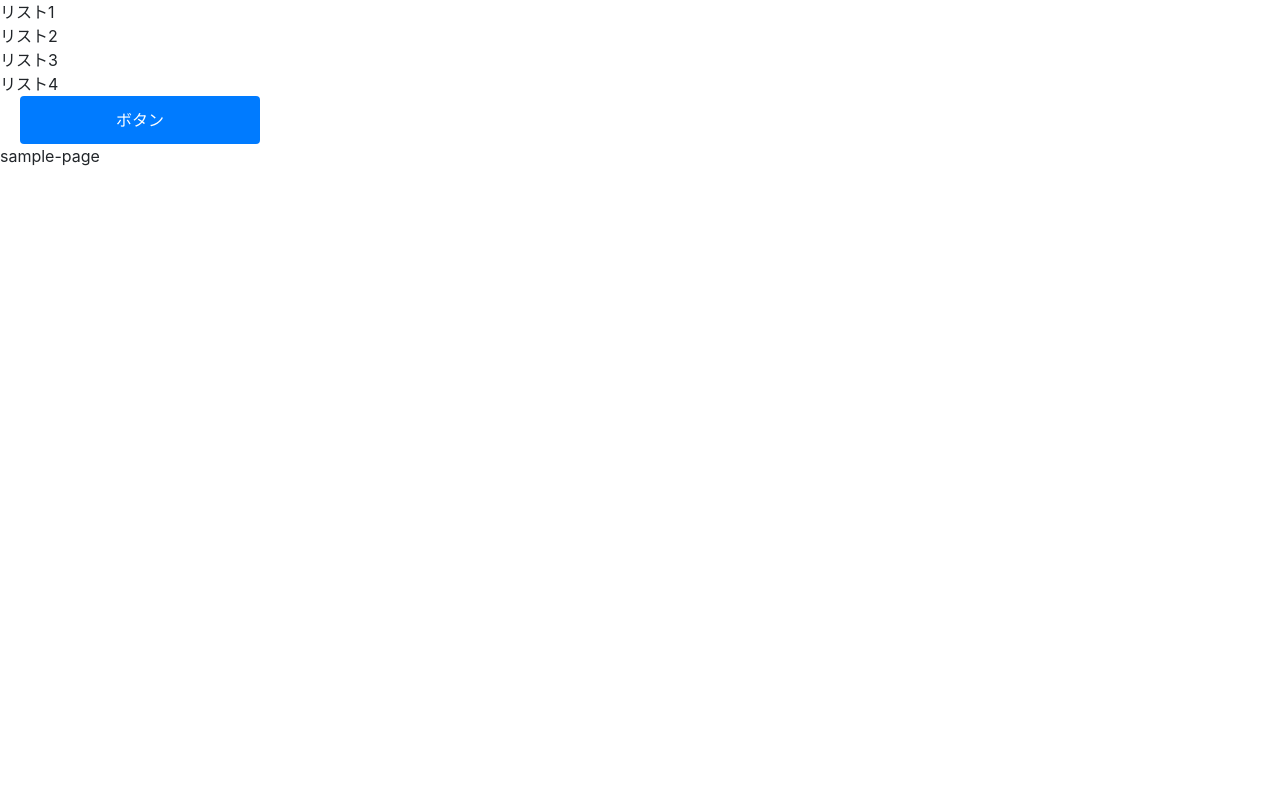
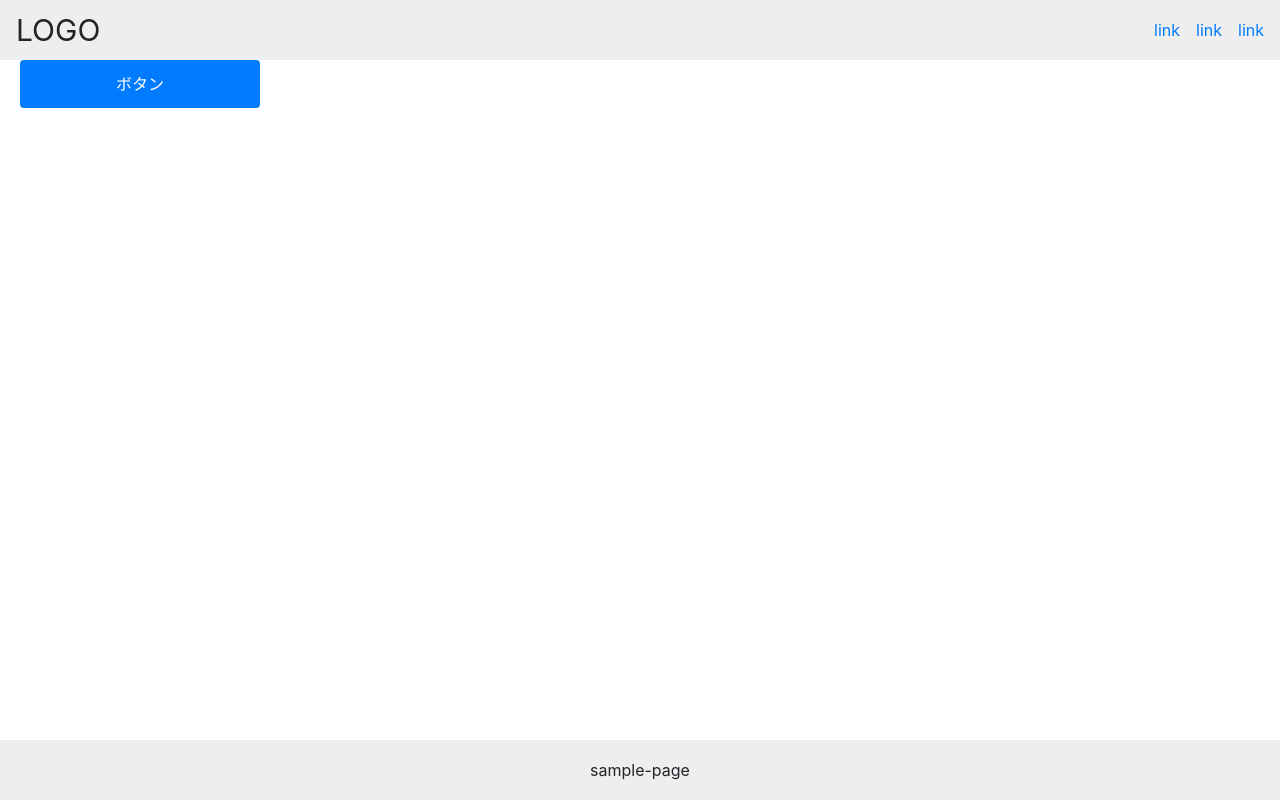
Before and after one commit to kikutetsu/static-template-modern, a website built with webpack: page src/index.html in a window 1280 px wide. Built offline with nearby package versions, Linux system fonts and the light colour scheme.

Commit message:
modify layout style

```diff
--- a/src/assets/style/foundation/_base.scss
+++ b/src/assets/style/foundation/_base.scss
@@ -1,6 +1,3 @@
-@import "./_variables";
-@import "./_functions";
-
 body {
   background-color: $bg-color;
 }
--- /dev/null
+++ b/src/assets/style/layout/_content.scss
@@ -0,0 +1,3 @@
+#content {
+  min-height: calc(100vh - 120px);
+}
--- a/src/assets/style/layout/_footer.scss
+++ b/src/assets/style/layout/_footer.scss
@@ -1,5 +1,6 @@
-.inner {
-  max-width: $ll-boundary;
-  margin: 0 auto;
-  padding: 0 20px;
+#footer {
+  height: 60px;
+  line-height: 60px;
+  background-color: #eee;
+  text-align: center;
 }
--- a/src/assets/style/layout/_header.scss
+++ b/src/assets/style/layout/_header.scss
@@ -1,5 +1,7 @@
-.inner {
-  max-width: $ll-boundary;
-  margin: 0 auto;
-  padding: 0 20px;
+#header {
+  background-color: #eee;
+  display: flex;
+  flex-flow: row wrap;
+  justify-content: space-between;
+  padding: 0 8px;
 }
--- /dev/null
+++ b/src/assets/style/object/project/_header.scss
@@ -0,0 +1,17 @@
+.p-header-logo {
+  font-size: 30px;
+  padding: 0 8px;
+  line-height: 60px;
+}
+
+.p-header-nav {
+  ul {
+    display: flex;
+    li {
+      display: inline-block;
+      padding: 0 8px;
+      line-height: 60px;
+      height: 60px;
+    }
+  }
+}
--- a/src/assets/style/style.scss
+++ b/src/assets/style/style.scss
@@ -1,7 +1,11 @@
+@charset "utf-8";
+
 // ==========================================================================
 // Foundation
 // ==========================================================================
 
+@import "foundation/_variables";
+@import "foundation/_functions";
 @import "foundation/bootstrap-reboot";
 @import "foundation/_base";
 
@@ -9,8 +13,9 @@
 // Layout
 // ==========================================================================
 
+@import "layout/_header";
 @import "layout/_footer";
-@import "layout/_header";
+@import "layout/_content";
 @import "layout/_main";
 @import "layout/_sidebar";
 
@@ -29,6 +34,7 @@
 // Project
 // -----------------------------------------------------------------
 
+@import "object/project/_header";
 @import "object/project/_articles";
 
 // -----------------------------------------------------------------
--- a/src/index.html
+++ b/src/index.html
@@ -7,19 +7,18 @@
     <title>Document</title>
   </head>
   <body>
-    <header>
-      <div class="site-logo"></div>
-      <nav>
+    <header id="header">
+      <div class="p-header-logo">LOGO</div>
+      <nav class="p-header-nav">
         <ul>
-          <li>リスト1</li>
-          <li>リスト2</li>
-          <li>リスト3</li>
-          <li>リスト4</li>
+          <li><a href="#">link</a></li>
+          <li><a href="#">link</a></li>
+          <li><a href="#">link</a></li>
         </ul>
       </nav>
     </header>
-    <div class="content">
-      <main>
+    <div id="content">
+      <main id="main">
         <section>
           <div class="inner">
             <a href="./about.html" class="button">ボタン</a>
@@ -27,7 +26,7 @@
         </section>
       </main>
     </div>
-    <footer>
+    <footer id="footer">
       sample-page
     </footer>
   </body>
```
